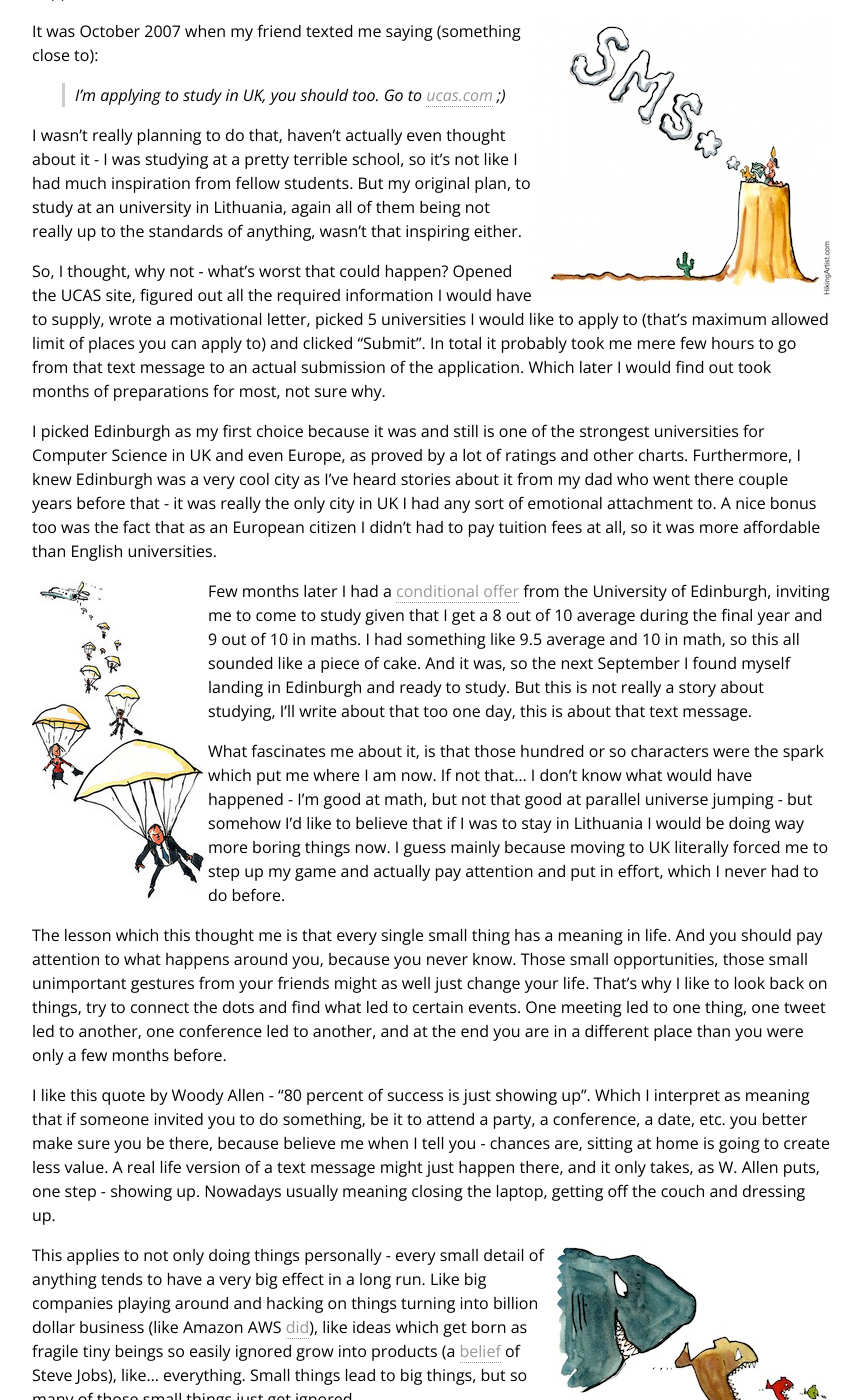
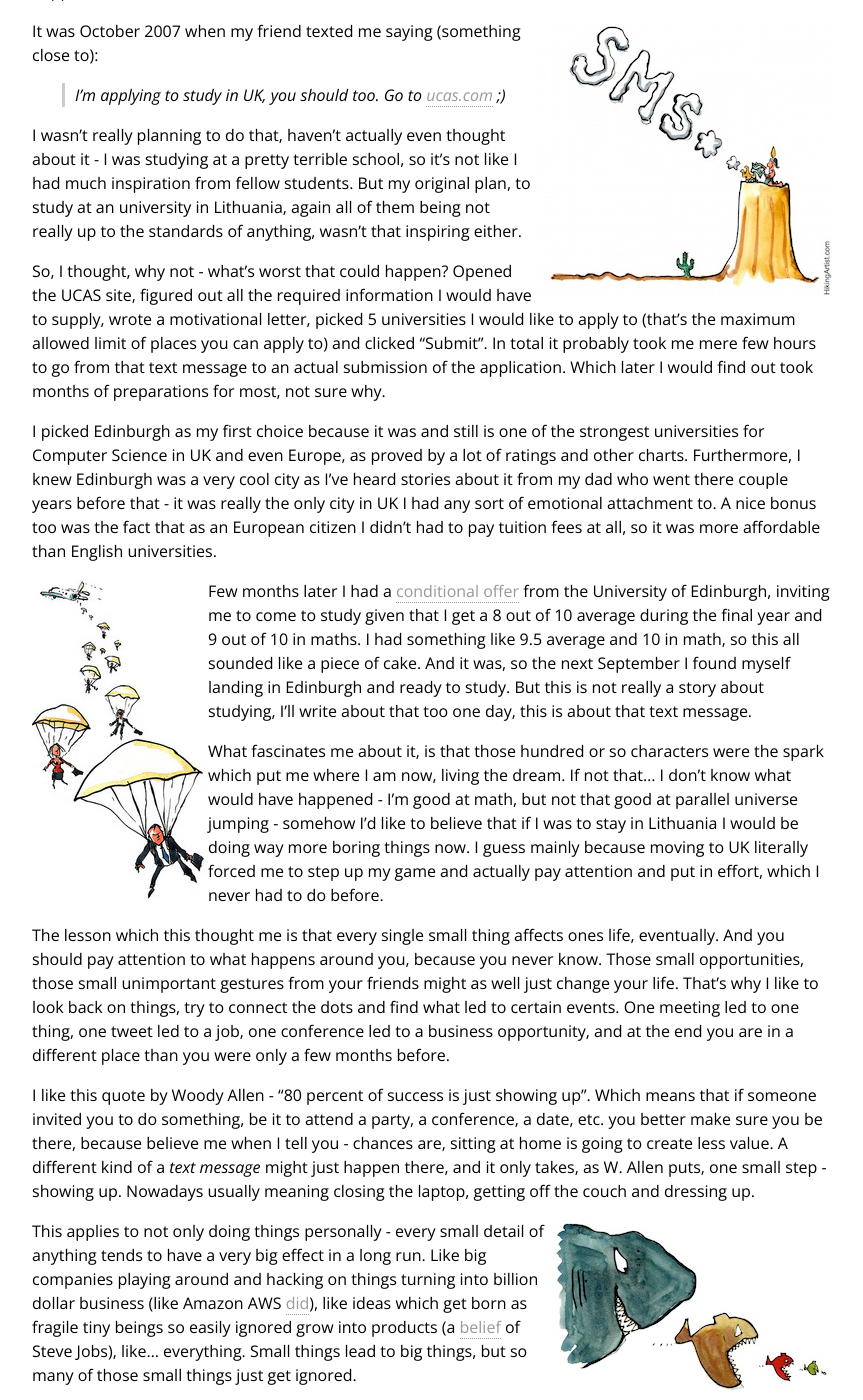
Before and after one commit to juokaz/juokaz.com, a Jekyll site: the page built from _posts/2012-11-14-one-text-message-later.markdown, in a window 1280 px wide and 1400 px high, scrolled down 261 px. Shown: the whole window, without its empty margins (208-1071 px from the left). Built offline with Jekyll 4.4.1, drawn with Linux system fonts in a browser that asks for light colours; comment, search, counter and statistics services are not loaded.

Commit message:
More mistakes

```diff
--- a/_posts/2012-11-14-one-text-message-later.markdown
+++ b/_posts/2012-11-14-one-text-message-later.markdown
@@ -16,7 +16,7 @@ It was October 2007 when my friend texted me saying (something close to):
 
 I wasn't really planning to do that, haven't actually even thought about it - I was studying at a pretty terrible school, so it's not like I had much inspiration from fellow students. But my original plan, to study at an university in Lithuania, again all of them being not really up to the standards of anything, wasn't that inspiring either.
 
-So, I thought, why not - what's worst that could happen? Opened the UCAS site, figured out all the required information I would have to supply, wrote a motivational letter, picked 5 universities I would like to apply to (that's maximum allowed limit of places you can apply to) and clicked "Submit". In total it probably took me mere few hours to go from that text message to an actual submission of the application. Which later I would find out took months of preparations for most, not sure why.
+So, I thought, why not - what's worst that could happen? Opened the UCAS site, figured out all the required information I would have to supply, wrote a motivational letter, picked 5 universities I would like to apply to (that's the maximum allowed limit of places you can apply to) and clicked "Submit". In total it probably took me mere few hours to go from that text message to an actual submission of the application. Which later I would find out took months of preparations for most, not sure why.
 
 I picked Edinburgh as my first choice because it was and still is one of the strongest universities for Computer Science in UK and even Europe, as proved by a lot of ratings and other charts. Furthermore, I knew Edinburgh was a very cool city as I've heard stories about it from my dad who went there couple years before that - it was really the only city in UK I had any sort of emotional attachment to. A nice bonus too was the fact that as an European citizen I didn't had to pay tuition fees at all, so it was more affordable than English universities.
 
@@ -24,11 +24,11 @@ I picked Edinburgh as my first choice because it was and still is one of the str
 
 Few months later I had a [conditional offer](http://www.ucas.com/students/offers/offertypes) from the University of Edinburgh, inviting me to come to study given that I get a 8 out of 10 average during the final year and 9 out of 10 in maths. I had something like 9.5 average and 10 in math, so this all sounded like a piece of cake. And it was, so the next September I found myself landing in Edinburgh and ready to study. But this is not really a story about studying, I'll write about that too one day, this is about that text message.
 
-What fascinates me about it, is that those hundred or so characters were the spark which put me where I am now. If not that... I don't know what would have happened - I'm good at math, but not that good at parallel universe jumping - but somehow I'd like to believe that if I was to stay in Lithuania I would be doing way more boring things now. I guess mainly because moving to UK literally forced me to step up my game and actually pay attention and put in effort, which I never had to do before.
+What fascinates me about it, is that those hundred or so characters were the spark which put me where I am now, living the dream. If not that... I don't know what would have happened - I'm good at math, but not that good at parallel universe jumping - somehow I'd like to believe that if I was to stay in Lithuania I would be doing way more boring things now. I guess mainly because moving to UK literally forced me to step up my game and actually pay attention and put in effort, which I never had to do before.
 
-The lesson which this thought me is that every single small thing has a meaning in life. And you should pay attention to what happens around you, because you never know. Those small opportunities, those small unimportant gestures from your friends might as well just change your life. That's why I like to look back on things, try to connect the dots and find what led to certain events. One meeting led to one thing, one tweet led to another, one conference led to another, and at the end you are in a different place than you were only a few months before.
+The lesson which this thought me is that every single small thing affects ones life, eventually. And you should pay attention to what happens around you, because you never know. Those small opportunities, those small unimportant gestures from your friends might as well just change your life. That's why I like to look back on things, try to connect the dots and find what led to certain events. One meeting led to one thing, one tweet led to a job, one conference led to a business opportunity, and at the end you are in a different place than you were only a few months before.
 
-I like this quote by Woody Allen - "80 percent of success is just showing up". Which I interpret as meaning that if someone invited you to do something, be it to attend a party, a conference, a date, etc. you better make sure you be there, because believe me when I tell you - chances are, sitting at home is going to create less value. A real life version of a text message might just happen there, and it only takes, as W. Allen puts, one step - showing up. Nowadays usually meaning closing the laptop, getting off the couch and dressing up.
+I like this quote by Woody Allen - "80 percent of success is just showing up". Which means that if someone invited you to do something, be it to attend a party, a conference, a date, etc. you better make sure you be there, because believe me when I tell you - chances are, sitting at home is going to create less value. A different kind of a *text message* might just happen there, and it only takes, as W. Allen puts, one small step - showing up. Nowadays usually meaning closing the laptop, getting off the couch and dressing up.
 
 <img src="/blog/images/fish-over-fish.jpg" alt="" class="right" />
 
```
